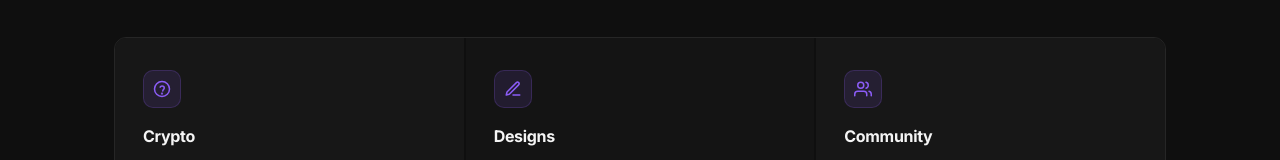
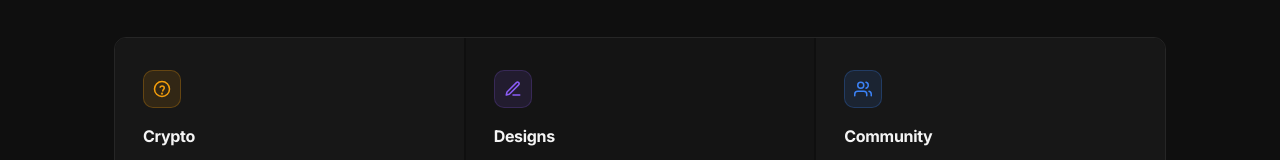
Before and after one commit to Flux0-Network/flux0-web, a plain HTML site: page index.html in a window 1280 px wide. Shown: the part 737-897 px from the top of the page. Drawn offline with Linux system fonts and the light colour scheme.

Commit message:
badges colors

```diff
--- a/index.html
+++ b/index.html
@@ -50,7 +50,7 @@
       <div class="section-label-row">FEATURES</div>
       <div class="features-grid">
         <div class="feature-card">
-          <div class="feature-icon">
+          <div class="feature-icon feature-icon--yellow">
             <svg width="18" height="18" viewBox="0 0 24 24" fill="none" stroke="currentColor" stroke-width="2" stroke-linecap="round" stroke-linejoin="round"><circle cx="12" cy="12" r="10"/><path d="M9.5 9.5c.5-1 1.5-1.5 2.5-1.5 1.7 0 3 1.1 3 2.5 0 1.8-2 2.5-2 4"/><circle cx="12" cy="18" r=".5" fill="currentColor"/></svg>
           </div>
           <h3>Crypto</h3>
@@ -74,7 +74,7 @@
           </ul>
         </div>
         <div class="feature-card">
-          <div class="feature-icon">
+          <div class="feature-icon feature-icon--blue">
             <svg width="18" height="18" viewBox="0 0 24 24" fill="none" stroke="currentColor" stroke-width="2" stroke-linecap="round" stroke-linejoin="round"><path d="M17 21v-2a4 4 0 0 0-4-4H5a4 4 0 0 0-4 4v2"/><circle cx="9" cy="7" r="4"/><path d="M23 21v-2a4 4 0 0 0-3-3.87"/><path d="M16 3.13a4 4 0 0 1 0 7.75"/></svg>
           </div>
           <h3>Community</h3>
--- a/style.css
+++ b/style.css
@@ -67,6 +67,8 @@ body { font-family: 'Inter', system-ui, sans-serif; background: var(--bg); color
 .feature-card--accent { background: #141414; }
 .feature-card--accent:hover { background: #181818; }
 .feature-icon { width: 38px; height: 38px; border-radius: 10px; background: rgba(139,92,246,0.12); border: 1px solid rgba(139,92,246,0.2); display: flex; align-items: center; justify-content: center; margin-bottom: 16px; color: var(--accent); }
+.feature-icon--yellow { background: rgba(245,158,11,0.12); border-color: rgba(245,158,11,0.25); color: #f59e0b; }
+.feature-icon--blue { background: rgba(59,130,246,0.12); border-color: rgba(59,130,246,0.25); color: #3b82f6; }
 .feature-card h3 { font-size: 1rem; font-weight: 700; letter-spacing: -0.02em; margin-bottom: 10px; }
 .feature-card p { color: var(--muted); font-size: 0.875rem; line-height: 1.65; margin-bottom: 20px; }
 .feature-list { list-style: none; display: flex; flex-direction: column; gap: 6px; }
```
